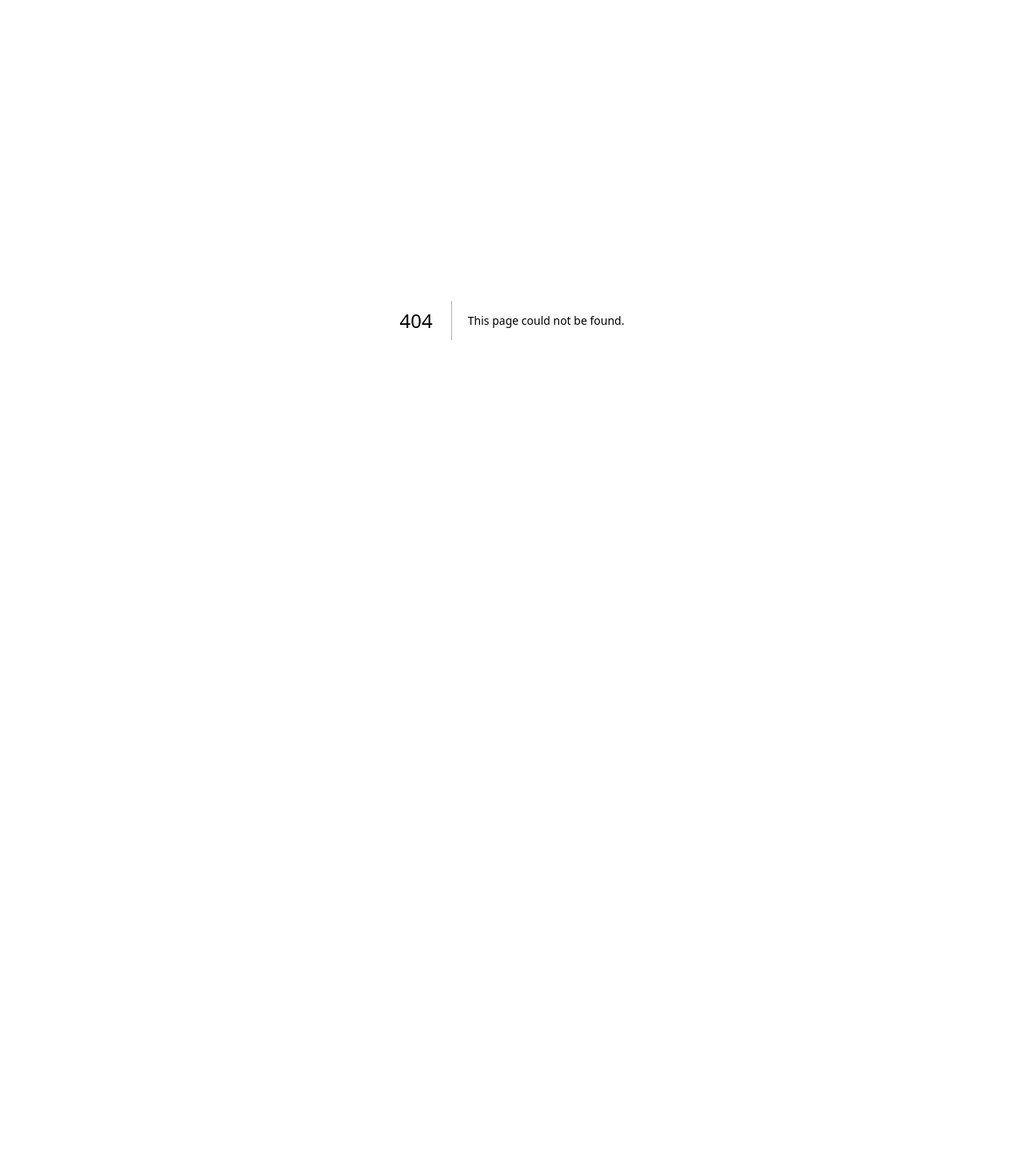
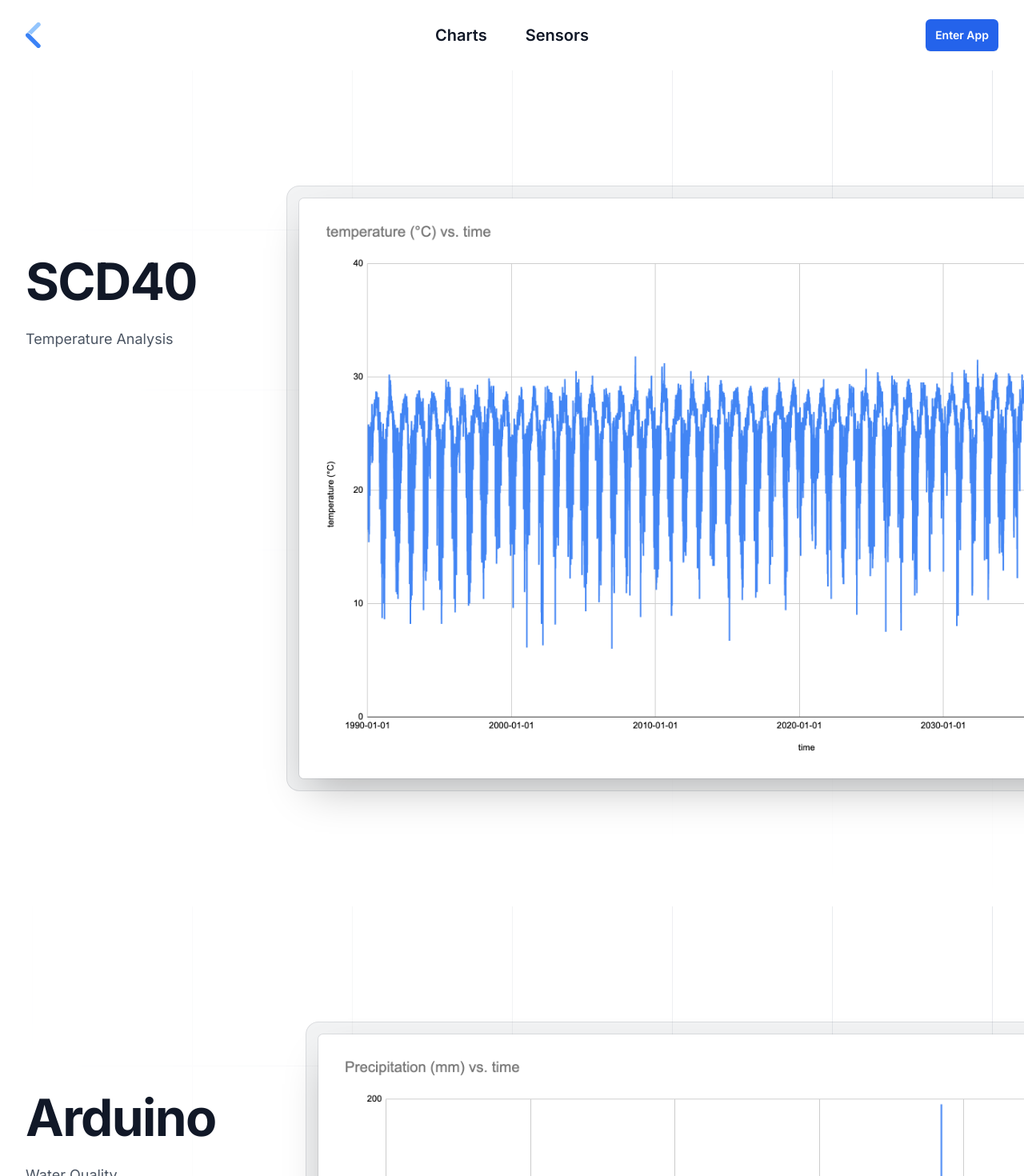
Before and after one commit to thaddavis/emend.ai_v2, a Next.js app: page /sensors in a window 1280 px wide. Before the commit this address had no page. Shown: the top 1470 px of the page at 80% size. Before the commit the page ends 800 px from the top, so only its background shows below. Built offline with nearby package versions, Linux system fonts and the light colour scheme.

Commit message:
add sensors page and appears to be working

```diff
--- a/next.config.js
+++ b/next.config.js
@@ -1,7 +1,10 @@
 /** @type {import('next').NextConfig} */
 const nextConfig = {
-  output: 'export',
+  output: "export",
   reactStrictMode: true,
-}
+  images: {
+    unoptimized: true,
+  },
+};
 
-module.exports = nextConfig
+module.exports = nextConfig;
--- a/src/components/Logo.tsx
+++ b/src/components/Logo.tsx
@@ -1,7 +1,7 @@
 import type { ComponentPropsWithoutRef } from "react";
 
 interface SvgProps extends ComponentPropsWithoutRef<"svg"> {
-  className: string;
+  className?: string;
 }
 
 export function Logo(props: SvgProps) {
--- a/src/components/Nav.tsx
+++ b/src/components/Nav.tsx
@@ -2,10 +2,12 @@ import React, { useState } from "react";
 import { Dialog } from "@headlessui/react";
 import { Bars3Icon, XMarkIcon } from "@heroicons/react/24/outline";
 import Link from "next/link";
+import Image from "next/image";
+import { Logo } from "./Logo";
 
 const navigation = [
-  { name: "Charts", href: "#" },
-  { name: "Sensors", href: "#" },
+  { name: "Charts", href: "/charts" },
+  { name: "Sensors", href: "/sensors" },
 ];
 
 export const Nav = () => {
@@ -18,20 +20,20 @@ export const Nav = () => {
         aria-label="Global"
       >
         <div className="flex lg:flex-1">
-          <a href="#" className="-m-1.5 p-1.5">
+          <Link href="/" className="-m-1.5 p-1.5">
             <span className="sr-only">Emend.ai</span>
-            <img className="h-8 w-auto" src="/logo.svg" alt="" />
-          </a>
+            <Logo className="h-8 w-auto" />
+          </Link>
         </div>
         <div className="hidden lg:flex lg:gap-x-12">
           {navigation.map((item) => (
-            <a
+            <Link
               key={item.name}
               href={item.href}
               className="text-xl font-semibold leading-6 text-gray-900"
             >
               {item.name}
-            </a>
+            </Link>
           ))}
         </div>
         <div className="flex flex-1 items-center justify-end gap-x-6">
@@ -62,10 +64,9 @@ export const Nav = () => {
         <div className="fixed inset-0 z-10" />
         <Dialog.Panel className="fixed inset-y-0 right-0 z-10 w-full overflow-y-auto bg-white px-6 py-6 sm:max-w-sm sm:ring-1 sm:ring-gray-900/10">
           <div className="flex items-center gap-x-6">
-            <a href="/" className="-m-1.5 p-1.5">
+            <Link href="/" className="-m-1.5 p-1.5">
               <span className="sr-only">Emend.ai</span>
-              <img className="" />
-            </a>
+            </Link>
             <a
               href="#"
               className="ml-auto rounded-md bg-[#2463eb] px-3 py-2 text-sm font-semibold text-white shadow-sm hover:bg-[#2463eb] focus-visible:outline focus-visible:outline-2 focus-visible:outline-offset-2 focus-visible:outline-indigo-600"
--- /dev/null
+++ b/src/components/SensorBlock.tsx
@@ -0,0 +1,59 @@
+import React from "react";
+import Image, { StaticImageData } from "next/image";
+
+interface P {
+  title: string;
+  subtitle: string;
+  image: StaticImageData;
+}
+
+export const SensorBlock = (props: P) => {
+  const { title, subtitle, image } = props;
+
+  return (
+    <div className="relative isolate overflow-hidden bg-white">
+      <svg
+        className="absolute inset-0 -z-10 h-full w-full stroke-gray-200 [mask-image:radial-gradient(100%_100%_at_top_right,white,transparent)]"
+        aria-hidden="true"
+      >
+        <defs>
+          <pattern
+            id="0787a7c5-978c-4f66-83c7-11c213f99cb7"
+            width={200}
+            height={200}
+            x="50%"
+            y={-1}
+            patternUnits="userSpaceOnUse"
+          >
+            <path d="M.5 200V.5H200" fill="none" />
+          </pattern>
+        </defs>
+        <rect
+          width="100%"
+          height="100%"
+          strokeWidth={0}
+          fill="url(#0787a7c5-978c-4f66-83c7-11c213f99cb7)"
+        />
+      </svg>
+      <div className="mx-auto max-w-7xl px-6 pb-24 pt-10 sm:pb-32 lg:flex lg:px-8 lg:py-40">
+        <div className="mx-auto max-w-2xl lg:mx-0 lg:max-w-xl lg:flex-shrink-0 lg:pt-8">
+          <h1 className="mt-10 text-4xl font-bold tracking-tight text-gray-900 sm:text-6xl">
+            {title}
+          </h1>
+          <p className="mt-6 text-lg leading-8 text-gray-600">{subtitle}</p>
+        </div>
+        <div className="mx-auto mt-16 flex max-w-2xl sm:mt-24 lg:ml-10 lg:mr-0 lg:mt-0 lg:max-w-none lg:flex-none xl:ml-32">
+          <div className="max-w-3xl flex-none sm:max-w-5xl lg:max-w-none">
+            <div className="-m-2 rounded-xl bg-gray-900/5 p-2 ring-1 ring-inset ring-gray-900/10 lg:-m-4 lg:rounded-2xl lg:p-4">
+              <Image
+                src={image}
+                alt={title}
+                className="w-[76rem] rounded-md shadow-2xl ring-1 ring-gray-900/10"
+              />
+            </div>
+          </div>
+        </div>
+      </div>
+    </div>
+  );
+};
--- /dev/null
+++ b/src/pages/charts.tsx
@@ -0,0 +1,12 @@
+import { Nav } from "@/components/Nav";
+
+export default function Charts() {
+  return (
+    <>
+      <Nav />
+      <main className="flex min-h-screen flex-col items-center justify-between p-24">
+        Charts
+      </main>
+    </>
+  );
+}
--- /dev/null
+++ b/src/pages/sensors.tsx
@@ -0,0 +1,32 @@
+import { Nav } from "@/components/Nav";
+import Image from "next/image";
+
+import tempC_vs_time from "@/images/charts/tempC_vs_time.png";
+import rain_vs_time from "@/images/charts/rain_vs_time.png";
+import air_quality_vs_time from "@/images/charts/air_quality_vs_time.png";
+
+import { SensorBlock } from "@/components/SensorBlock";
+
+export default function Sensors() {
+  return (
+    <>
+      <Nav />
+      <SensorBlock
+        title={"SCD40"}
+        subtitle={"Temperature Analysis"}
+        image={tempC_vs_time}
+      />
+      <SensorBlock
+        title={"Arduino"}
+        subtitle={"Water Quality"}
+        image={rain_vs_time}
+      />
+
+      <SensorBlock
+        title={"Senserion"}
+        subtitle={"Air Quality Analysis"}
+        image={air_quality_vs_time}
+      />
+    </>
+  );
+}
```
